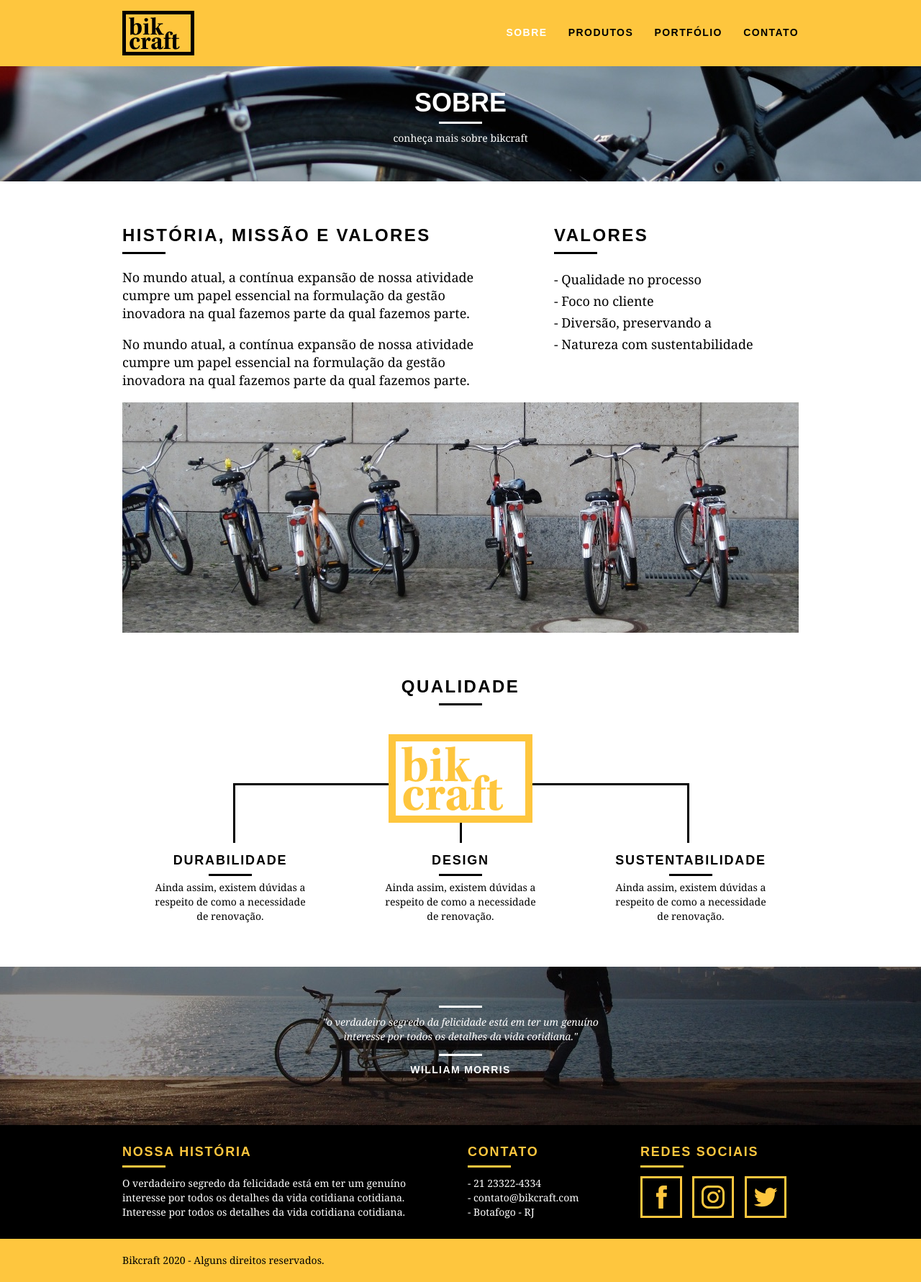
After one commit to Claudeilto/origamid, a PHP site: page /sobre.html in a window 1280 px wide. The commit adds this page. Shown: the whole page at 72% size. Run offline with PHP 8.4, Linux system fonts and the light colour scheme.

Commit message:
Finalizado a página Sobre

```diff
--- /dev/null
+++ b/bikcraft/css/sobre.css
@@ -0,0 +1,24 @@
+.interna_sobre {
+    background: url("../img/bg-sobre.jpg") no-repeat center;
+}
+
+.missao_sobre {
+    padding-top: 60px;
+}
+
+.missao_sobre p {
+    font-size: 18px;
+    line-height: 25px;
+    margin-bottom: 1em;
+    padding-right: 60px;
+}
+
+.missao_sobre ul li {
+    font-family: Georgia, 'Times New Roman', Times, serif;
+    font-size: 18px;
+    line-height: 30px;
+}
+
+.foto_quipe {
+    padding-top: 20px;
+}
--- a/bikcraft/css/style.css
+++ b/bikcraft/css/style.css
@@ -33,6 +33,7 @@ img {
     color: #000;
     border-color: #000;
 }
+
 .subtitulo {
     font-weight: bold;
     font-size: 24px;
@@ -51,6 +52,25 @@ img {
     height: 3px;
     background-color: #000;
     margin: 8px auto;
+}
+
+.subtitulo_interno {
+    font-weight: bold;
+    font-size: 24px;
+    line-height: 30px;
+    letter-spacing: .1em;
+    color: #000;
+    text-transform: uppercase;
+    margin-bottom: 20px;
+}
+
+.subtitulo_interno:after {
+    content: "";
+    display: block;
+    width: 60px;
+    height: 3px;
+    background-color: #000;
+    margin: 8px 0;
 }
 
 /* Header */
@@ -85,6 +105,10 @@ img {
 }
 
 .header_menu ul li a:hover {
+    color: #fff;
+}
+
+.header_menu ul li a.menu_ativo {
     color: #fff;
 }
 
@@ -132,6 +156,34 @@ img {
     font-size: 14px;
     letter-spacing: .1em;
     text-transform: uppercase;
+}
+
+/* Introdução interna */
+
+.introducao_interna {
+    width: 100%;
+    margin-top: 92px;
+    height: 160px;
+    background-size: cover;
+    text-align: center;
+    color: #fff;
+    padding-top: 30px;
+}
+
+.introducao_interna h1 {
+    font-size: 36px;
+    color: #fff;
+    font-weight: bold;
+    text-transform: uppercase;
+}
+
+.introducao_interna h1:after {
+    content: "";
+    display: block;
+    width: 60px;
+    height: 3px;
+    background-color: #fff;
+    margin: 6px auto 10px auto;
 }
 
 /* Produtos */
@@ -227,6 +279,7 @@ img {
 
 .qualidade_lista{
     padding-top: 20px;
+    overflow: auto; /* clear-fix */
 }
 
 .qualidade_lista li {
--- /dev/null
+++ b/bikcraft/sobre.html
@@ -0,0 +1,126 @@
+<!DOCTYPE html>
+<html lang="pt-br">
+
+<head>
+    <meta charset="UTF-8">
+    <meta name="viewport" content="width=device-width, initial-scale=1.0">
+    <title>Bikcraft - Sobre</title>
+    <link rel="stylesheet" href="css/normalize.css">
+    <link rel="stylesheet" href="css/reset.css">
+    <link rel="stylesheet" href="css/grid.css">
+    <link rel="stylesheet" href="css/style.css">
+    <link rel="stylesheet" href="css/sobre.css">
+</head>
+
+<body>
+    <header class="header">
+        <div class="container">
+            <a href="index.html" class="grid-4">
+                <img src="img/bikcraft.svg" alt="">
+            </a>
+            <nav class="header_menu grid-12">
+                <ul>
+                    <li><a href="sobre.html" class="menu_ativo">Sobre</a></li>
+                    <li><a href="produtos.html">Produtos</a></li>
+                    <li><a href="portfolio.html">Portfólio</a></li>
+                    <li><a href="contato.html">Contato</a></li>
+                </ul>
+            </nav>
+        </div>
+    </header>
+
+    <section class="introducao_interna interna_sobre">
+        <div class="container">
+            <h1>Sobre</h1>
+            <p>conheça mais sobre bikcraft</p>
+        </div>
+    </section>
+
+    <section class="missao_sobre container">
+        <div class="grid-10">
+            <h2 class="subtitulo_interno">História, Missão e Valores</h2>
+            <p>No mundo atual, a contínua expansão de nossa atividade cumpre um papel essencial na formulação da gestão inovadora na qual fazemos parte da qual fazemos parte.</p>
+            <p>No mundo atual, a contínua expansão de nossa atividade cumpre um papel essencial na formulação da gestão inovadora na qual fazemos parte da qual fazemos parte.</p>
+        </div>
+        <div class="grid-6">
+            <h2 class="subtitulo_interno">Valores</h2>
+            <ul>
+                <li>- Qualidade no processo</li>
+                <li>- Foco no cliente</li>
+                <li>- Diversão, preservando a</li>
+                <li>- Natureza com sustentabilidade</li>
+            </ul>
+        </div>
+        <div class="grid-16 foto_equipe">
+            <img src="img/equipe-bikcraft.jpg" alt="Equipe bikcraft">
+        </div>
+    </section>
+
+    <section class="qualidade container">
+        <h2 class="subtitulo">Qualidade</h2>
+        <img src="img/bikcraft-qualidade.svg" alt="Bikcraft">
+        <ul class="qualidade_lista">
+            <li class="grid-1-3">
+                <h3>Durabilidade</h3>
+                <p>Ainda assim, existem dúvidas a respeito de como a necessidade de renovação.</p>
+            </li>
+
+            <li class="grid-1-3">
+                <h3>Design</h3>
+                <p>Ainda assim, existem dúvidas a respeito de como a necessidade de renovação.</p>
+            </li>
+
+            <li class="grid-1-3">
+                <h3>Sustentabilidade</h3>
+                <p>Ainda assim, existem dúvidas a respeito de como a necessidade de renovação.</p>
+            </li>
+        </ul>
+
+    </section>
+
+    <section class="quebra">
+        <blockquote class="quote-externo container">
+            <p>"o verdadeiro segredo da felicidade está em ter um genuíno interesse por todos os detalhes da vida
+                cotidiana."</p>
+            <cite>William Morris</cite>
+        </blockquote>
+    </section>
+
+    <footer>
+        <div class="footer">
+            <div class="container">
+
+                <div class="grid-8 footer_historia">
+                    <h3>Nossa história</h3>
+                    <p>O verdadeiro segredo da felicidade está em ter um genuíno interesse por todos os detalhes da vida cotidiana cotidiana. Interesse por todos os detalhes da vida cotidiana cotidiana.</p>
+                </div>
+
+                <div class="grid-4 footer_contato">
+                    <h3>Contato</h3>
+                    <ul>
+                        <li>- 21 23322-4334</li>
+                        <li>- contato@bikcraft.com</li>
+                        <li>- Botafogo - RJ</li>
+                    </ul>
+                </div>
+
+                <div class="grid-4 footer_redes">
+                    <h3>Redes Sociais</h3>
+                    <ul>
+                        <li><a href="http://facebook.com" target="_blank"><img src="img/redes-sociais/facebook.svg" alt="Facebook bikcraft"></a></li>
+                        <li><a href="http://instagram.com" target="_blank"><img src="img/redes-sociais/instagram.svg" alt="Instragram bikcraft"></a></li>
+                        <li><a href="http://twitter.com" target="_blank"><img src="img/redes-sociais/twitter.svg" alt="Twitter bikcraft"></a></li>
+                    </ul>
+                </div>
+            </div>
+        </div>
+        <div class="copy">
+            <div class="container">
+                <p class="grid-16">Bikcraft 2020 - Alguns direitos reservados.</p>
+            </div>
+        </div>
+    </footer>
+    <script type="text/javascript" src="js/script.js"></script>
+</body>
+
+</html>
```
